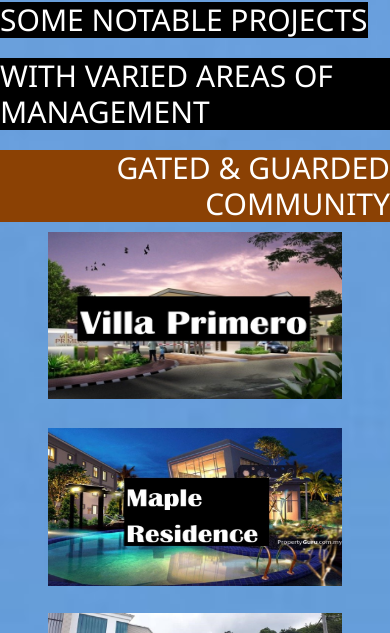
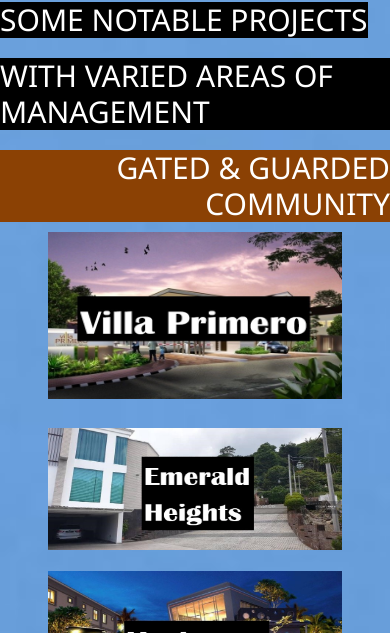
Before and after one commit to YoungRu/AddValueProperty, a Django app: page / in a window 390 px wide. Shown: the part 5867-6500 px from the top of the page. Run offline with Django 3.2, Linux system fonts and the light colour scheme; data comes from the database, SQL or seed files in the repository.

Commit message:
whitenoise

```diff
--- a/templates/index.html
+++ b/templates/index.html
@@ -348,12 +348,12 @@ div#blue{
 </div>
 <div class="container">
     <div class="row" id="GGS">
-         <div class="col-md-12 col-lg-4 text-center"><img src="media/villa_preimero.jpg" alt="{{gg.Image}}" width="80%" height="85%"></div>
-         <div class="col-md-12 col-lg-4 text-center"><img src="media/maple_residence.jpg" alt="{{gg.Image}}" width="80%" height="85%"></div>
-         <div class="col-md-12 col-lg-4 text-center"><img src="media/emerald_heights.jpg" alt="{{gg.Image}}" width="80%" height="85%"></div>
-<!--        {% for gg in GGS %}-->
-<!--      <div class="col-md-12 col-lg-4 text-center"><img src="{{ gg.Image.url }}" alt="{{gg.Image}}" width="80%" height="85%"></div>-->
-<!--      {% endfor %}-->
+<!--         <div class="col-md-12 col-lg-4 text-center"><img src="media/villa_preimero.jpg" alt="{{gg.Image}}" width="80%" height="85%"></div>-->
+<!--         <div class="col-md-12 col-lg-4 text-center"><img src="media/maple_residence.jpg" alt="{{gg.Image}}" width="80%" height="85%"></div>-->
+<!--         <div class="col-md-12 col-lg-4 text-center"><img src="media/emerald_heights.jpg" alt="{{gg.Image}}" width="80%" height="85%"></div>-->
+        {% for gg in GGS %}
+      <div class="col-md-12 col-lg-4 text-center"><img src="{{ gg.Image.url }}" alt="{{gg.Image}}" width="80%" height="85%"></div>
+      {% endfor %}
     </div>
 </div>
  <div class="text-end">
@@ -361,12 +361,12 @@ div#blue{
 </div>
 <div class="container">
     <div class="row">
-        <div class="col-md-12 col-lg-4 text-center" ><img src="media/Capri-Park.jpg" alt="{{hr.Image}}" width="80%" height="85%"></div>
-        <div class="col-md-12 col-lg-4 text-center" ><img src="media/orange_3.jpg" alt="{{hr.Image}}" width="80%" height="85%"></div>
-        <div class="col-md-12 col-lg-4 text-center" ><img src="media/telaga_emas.jpg" alt="{{hr.Image}}" width="80%" height="85%"></div>
-<!--      {% for hr in HRS %}-->
-<!--      <div class="col-md-12 col-lg-4 text-center" ><img src="{{ hr.Image.url }}" alt="{{hr.Image}}" width="80%" height="85%"></div>-->
-<!--      {% endfor %}-->
+<!--        <div class="col-md-12 col-lg-4 text-center" ><img src="media/Capri-Park.jpg" alt="{{hr.Image}}" width="80%" height="85%"></div>-->
+<!--        <div class="col-md-12 col-lg-4 text-center" ><img src="media/orange_3.jpg" alt="{{hr.Image}}" width="80%" height="85%"></div>-->
+<!--        <div class="col-md-12 col-lg-4 text-center" ><img src="media/telaga_emas.jpg" alt="{{hr.Image}}" width="80%" height="85%"></div>-->
+      {% for hr in HRS %}
+      <div class="col-md-12 col-lg-4 text-center" ><img src="{{ hr.Image.url }}" alt="{{hr.Image}}" width="80%" height="85%"></div>
+      {% endfor %}
     </div>
 </div>
  <div class="text-end">
@@ -374,10 +374,10 @@ div#blue{
 </div>
 <div class="container">
     <div class="row">
-        <div class="col-md-12 col-lg-4 text-center" ><img src="media/complexsempilai.jpg" alt="{{cp.Image}}" width="80%" height="80%"></div>
-<!--      {% for cp in CPS %}-->
-<!--      <div class="col-md-12 col-lg-4 text-center" ><img src="{{ cp.Image.url }}" alt="{{cp.Image}}" width="80%" height="80%"></div>-->
-<!--       {% endfor %}-->
+<!--        <div class="col-md-12 col-lg-4 text-center" ><img src="media/complexsempilai.jpg" alt="{{cp.Image}}" width="80%" height="80%"></div>-->
+      {% for cp in CPS %}
+      <div class="col-md-12 col-lg-4 text-center" ><img src="{{ cp.Image.url }}" alt="{{cp.Image}}" width="80%" height="80%"></div>
+       {% endfor %}
     </div>
 </div>
     <h5>and alot more...</h5>
```
